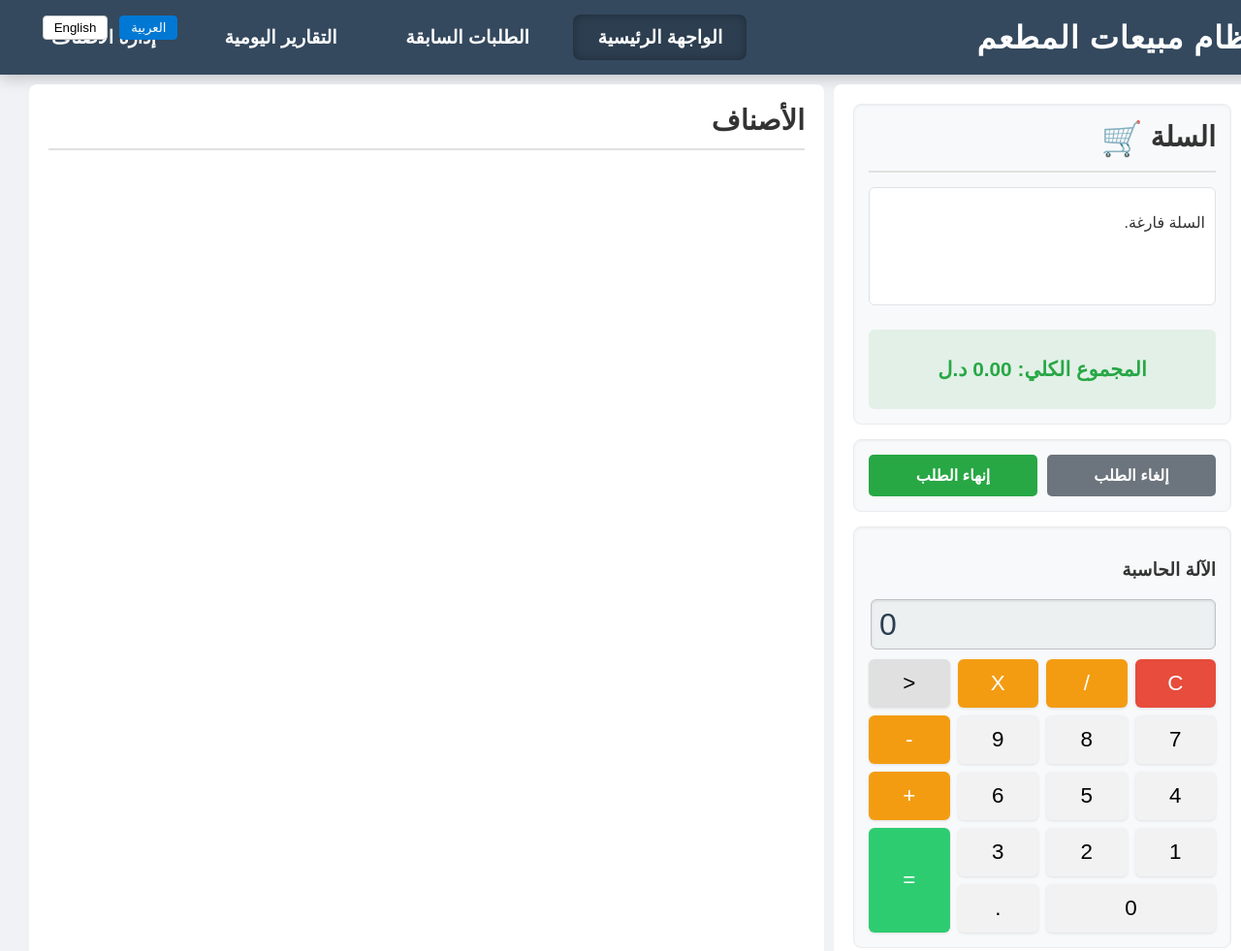
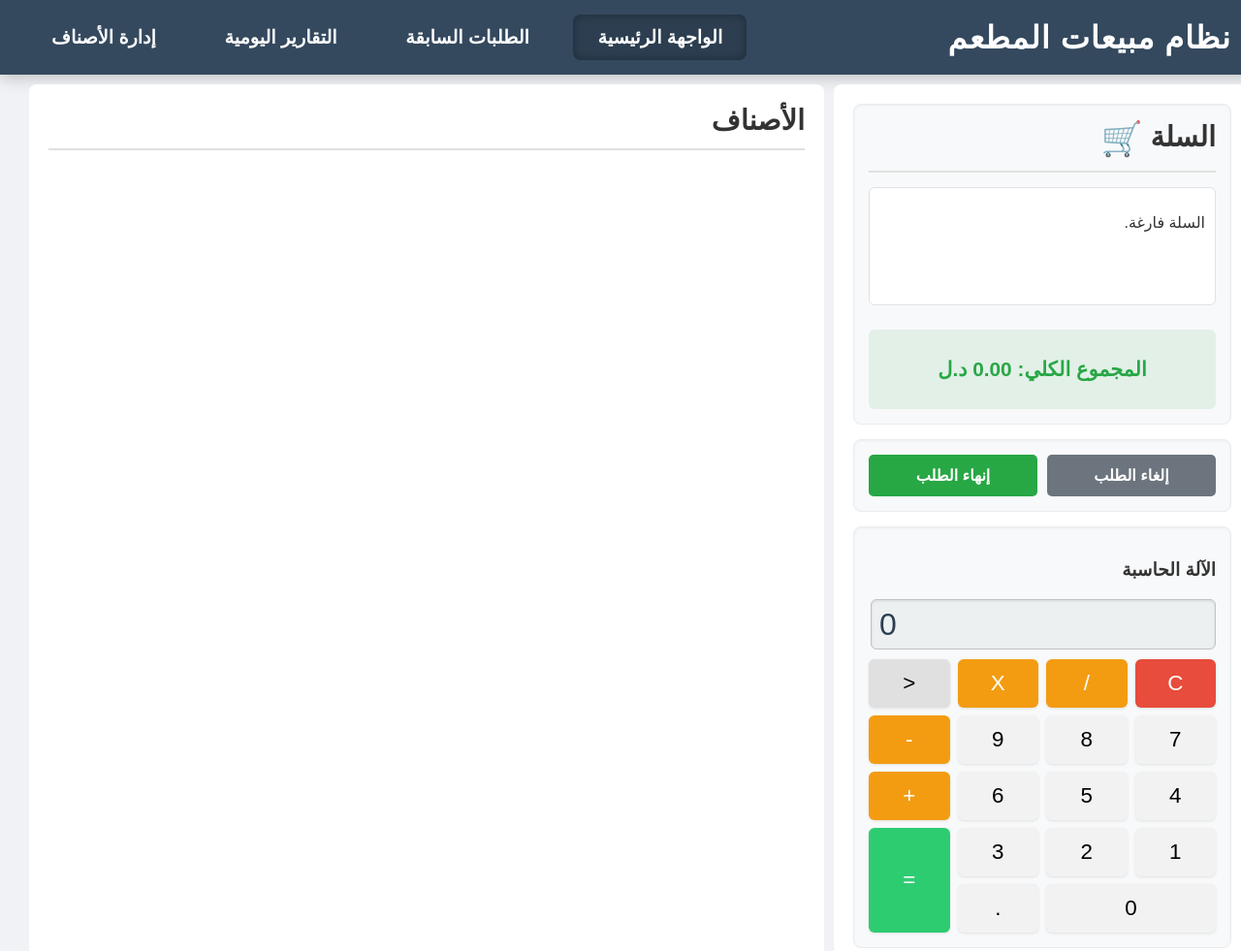
Before and after one commit to usamadarwashi/restaurent-app, a website: page public/index.html in a window 1280 px wide. Shown: the top 981 px of the page at 97% size. Drawn offline with Linux system fonts and the light colour scheme; no server answers.

Commit message:
fixed title margin

```diff
--- a/public/index.html
+++ b/public/index.html
@@ -5,50 +5,7 @@
     <meta name="viewport" content="width=device-width, initial-scale=1.0">
     <title>نظام مبيعات المطعم</title>
     <link rel="stylesheet" href="style.css">
-    <style>
-        .lang-switcher {
-            position: absolute;
-            left: 1rem;
-            top: 1rem;
-            z-index: 1000;
-        }
-        .lang-switcher button {
-            margin-left: 0.5rem;
-            padding: 0.3em 0.8em;
-            border: 1px solid #ccc;
-            background: #fff;
-            cursor: pointer;
-            border-radius: 4px;
-        }
-        .lang-switcher button.active {
-            background: #0078d4;
-            color: #fff;
-            border-color: #0078d4;
-        }
-    </style>
-    <script>
-        document.addEventListener('DOMContentLoaded', function () {
-            const langSwitcher = document.getElementById('lang-switcher');
-            if (langSwitcher) {
-                langSwitcher.addEventListener('click', function (e) {
-                    if (e.target.tagName === 'BUTTON') {
-                        const lang = e.target.dataset.lang;
-                        document.documentElement.lang = lang;
-                        document.documentElement.dir = lang === 'ar' ? 'rtl' : 'ltr';
-                        // Toggle active button
-                        Array.from(langSwitcher.children).forEach(btn => btn.classList.remove('active'));
-                        e.target.classList.add('active');
-                        // Optionally, reload or update UI text here
-                    }
-                });
-            }
-        });
-    </script>
 </head>
-<div class="lang-switcher" id="lang-switcher">
-    <button data-lang="ar" class="active">العربية</button>
-    <button data-lang="en">English</button>
-</div>
 <body>
 
     <header class="navbar">
--- a/public/style.css
+++ b/public/style.css
@@ -31,6 +31,7 @@ body {
     font-size: 2em;
     font-weight: bold;
     letter-spacing: 1px;
+    margin-right: 30px;
 }
 
 .nav-button {
```
